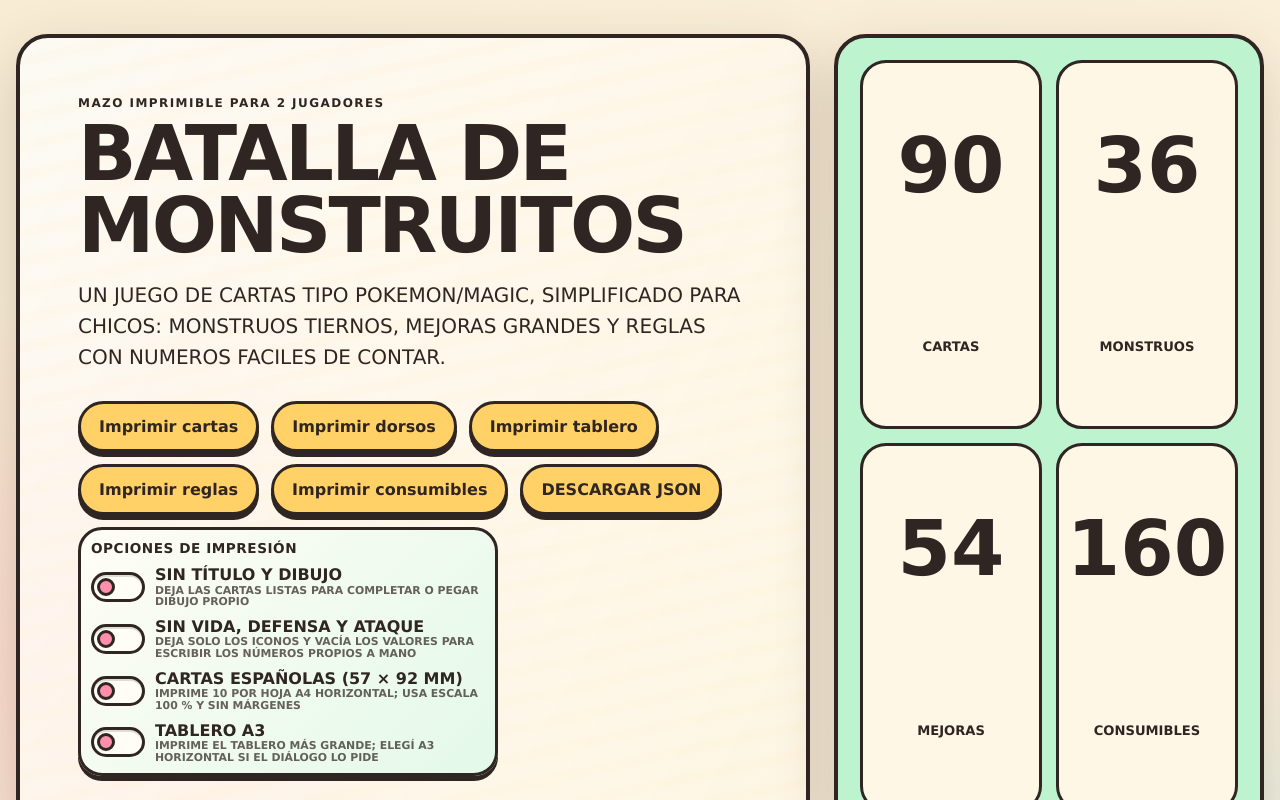
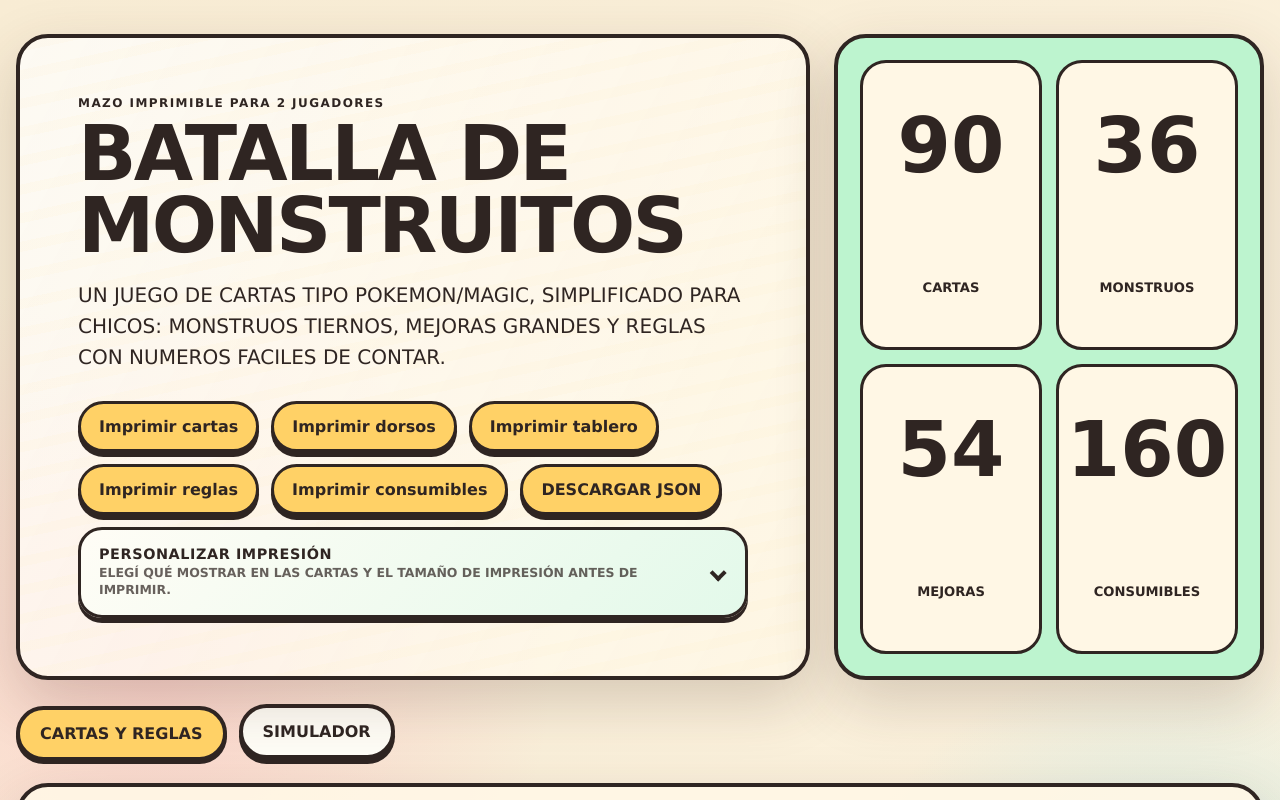
Before and after one commit to proyectorama/batalla-de-monstruitos, a React (Vite) app: page / in a window 1280 px wide. Shown: the top 800 px of the page. Built offline with nearby package versions, Linux system fonts and the light colour scheme.

Commit message:
Add print options accordion

```diff
--- a/src/App.tsx
+++ b/src/App.tsx
@@ -82,8 +82,15 @@ export function App() {
               <button type="button" onClick={() => handlePrint("rules")}>Imprimir reglas</button>
               <button type="button" onClick={() => handlePrint("consumables")}>Imprimir consumibles</button>
               <a href={cardsDownloadHref} download="batalla-de-monstruitos-cards.json">Descargar JSON</a>
-              <div className="print-options" aria-label="Opciones de impresión">
-                <strong className="print-options-title">Opciones de impresión</strong>
+              <details className="print-options">
+                <summary className="print-options-summary">
+                  <span>
+                    <strong>Personalizar impresión</strong>
+                    <small>Elegí qué mostrar en las cartas y el tamaño de impresión antes de imprimir.</small>
+                  </span>
+                  <span className="print-options-chevron" aria-hidden="true" />
+                </summary>
+                <div className="print-options-body">
                   <label className="print-option-switch">
                     <input type="checkbox" checked={hideCardTitleAndArt} onChange={(event) => setHideCardTitleAndArt(event.target.checked)} />
                     <span className="switch-track" aria-hidden="true"><span className="switch-thumb" /></span>
@@ -117,6 +124,7 @@ export function App() {
                     </span>
                   </label>
                 </div>
+              </details>
             </div>
           </div>
           <div className="deck-summary" aria-label="Resumen del mazo">
--- a/src/styles.css
+++ b/src/styles.css
@@ -151,21 +151,70 @@ h3 { margin-bottom: 6px; font-size: 1rem; }
 .primary-action, .hero-actions button, .hero-actions a { padding: 13px 18px; }
 
 .print-options {
-  display: grid;
-  gap: 10px;
-  max-width: 420px;
-  padding: 10px;
+  width: 100%;
+  box-sizing: border-box;
   border: 3px solid var(--ink);
   border-radius: 24px;
   background: linear-gradient(135deg, #fffdf6, #e3f9ea);
   box-shadow: 0 5px 0 var(--ink);
-}
-
-.print-options-title {
-  font-size: 0.85rem;
+  overflow: hidden;
+}
+
+.print-options-summary {
+  display: flex;
+  align-items: center;
+  justify-content: space-between;
+  gap: 18px;
+  padding: 16px 18px;
+  cursor: pointer;
+  list-style: none;
+}
+
+.print-options-summary::-webkit-details-marker { display: none; }
+
+.print-options-summary > span:first-child {
+  display: grid;
+  gap: 3px;
+}
+
+.print-options-summary strong {
+  font-size: 0.9rem;
   font-weight: 1000;
   text-transform: uppercase;
   letter-spacing: 0.04em;
+}
+
+.print-options-summary small {
+  font-size: 0.78rem;
+  font-weight: 800;
+  line-height: 1.35;
+  opacity: 0.72;
+}
+
+.print-options-summary:focus-visible {
+  outline: 3px solid var(--blue);
+  outline-offset: -6px;
+}
+
+.print-options-chevron {
+  width: 12px;
+  height: 12px;
+  flex: 0 0 auto;
+  border-right: 4px solid var(--ink);
+  border-bottom: 4px solid var(--ink);
+  transform: rotate(45deg) translate(-2px, 2px);
+  transition: transform 160ms ease;
+}
+
+.print-options[open] .print-options-chevron {
+  transform: rotate(225deg) translate(-2px, 2px);
+}
+
+.print-options-body {
+  display: grid;
+  gap: 12px;
+  padding: 14px 18px 18px;
+  border-top: 3px solid var(--ink);
 }
 
 .print-option-switch {
```
Also changed, not shown: 4 other files (tests, documents, lock files or other folders). Lines whose indentation alone changed are shown as unchanged.
